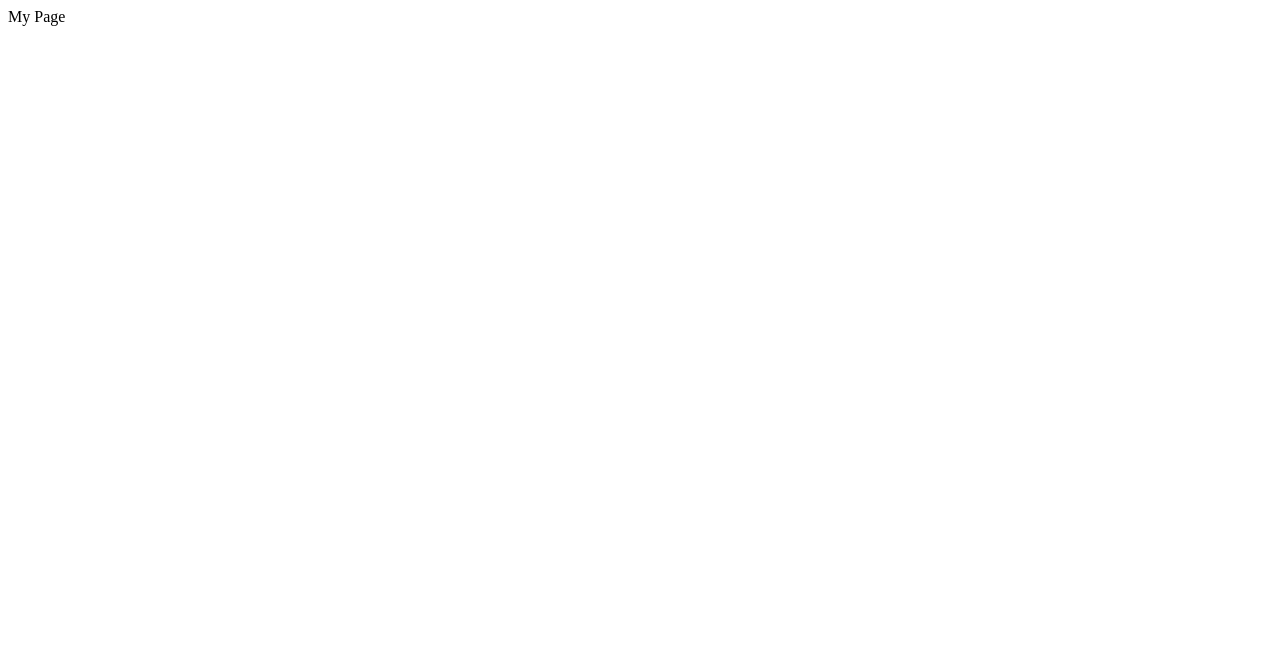
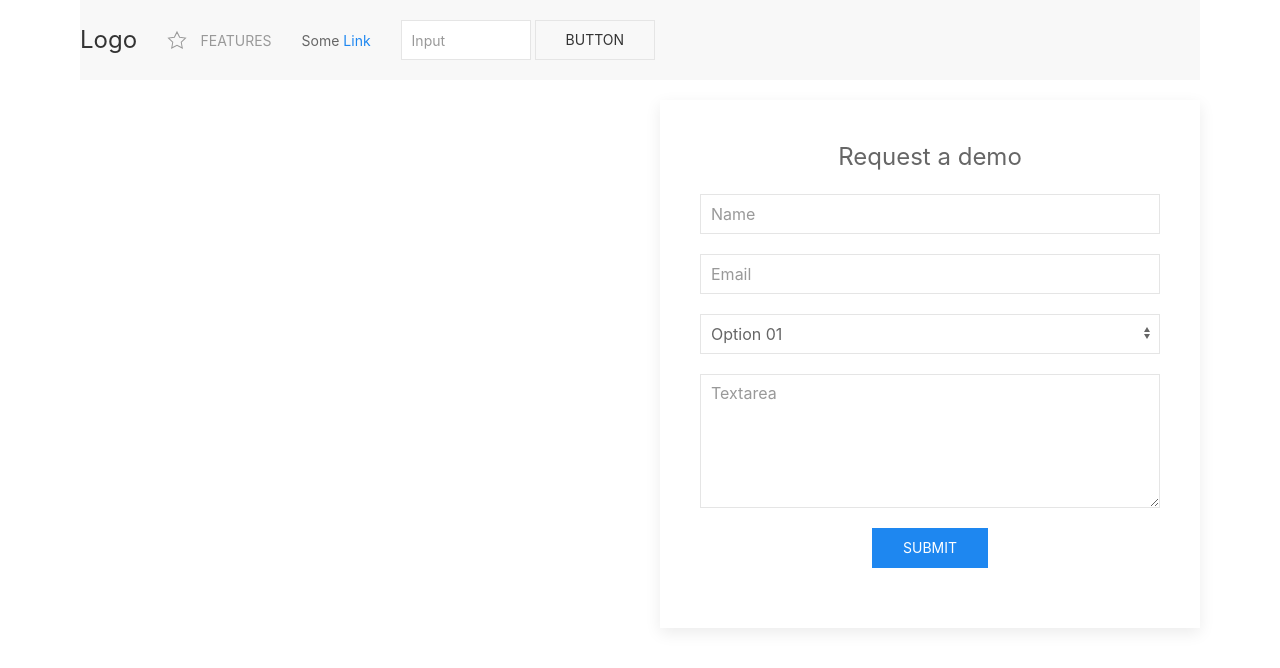
Before and after one commit to stewiethepro/form-integration-demo, a plain HTML site: page index.html in a window 1280 px wide. Drawn offline with nearby package versions, Linux system fonts and the light colour scheme.

Commit message:
Second commit

```diff
--- a/index.html
+++ b/index.html
@@ -1 +1,115 @@
-My Page
+<!DOCTYPE html>
+<html lang="en" dir="ltr">
+  <head>
+    <meta charset="utf-8">
+    <title>Test 2</title>
+    <!-- UIkit CSS -->
+    <link rel="stylesheet" href="https://cdnjs.cloudflare.com/ajax/libs/uikit/3.1.5/css/uikit.min.css" />
+
+    <!-- UIkit JS -->
+    <script src="https://cdnjs.cloudflare.com/ajax/libs/uikit/3.1.5/js/uikit.min.js"></script>
+    <script src="https://cdnjs.cloudflare.com/ajax/libs/uikit/3.1.5/js/uikit-icons.min.js"></script>
+  </head>
+  <body>
+
+    <!-- Nav -->
+    <div class="uk-container container-hero uk-height-viewport">
+    <nav class="uk-navbar-container navbar uk-margin" uk-navbar>
+      <div class="uk-navbar-left">
+
+          <a class="uk-navbar-item uk-logo" href="#">Logo</a>
+
+          <ul class="uk-navbar-nav">
+              <li>
+                  <a href="#">
+                      <span class="uk-icon uk-margin-small-right" uk-icon="icon: star"></span>
+                      Features
+                  </a>
+              </li>
+          </ul>
+
+          <div class="uk-navbar-item">
+              <div>Some <a href="#">Link</a></div>
+          </div>
+
+          <div class="uk-navbar-item">
+              <form action="javascript:void(0)">
+                  <input class="uk-input uk-form-width-small" type="text" placeholder="Input">
+                  <button class="uk-button uk-button-default">Button</button>
+              </form>
+          </div>
+
+      </div>
+    </nav>
+
+
+    <div class="uk-child-width-expand@s uk-text-center content" uk-grid>
+
+    <!-- Left -->
+    <div>
+      <div>
+        <div class="uk-card uk-card-default">
+
+        </div>
+      </div>
+    </div>
+    <div class="right-panel">
+      <div class="uk-card uk-card-default uk-card-body">
+        <form id="sales-demo-form" method="GET" target="_blank" action="javascript:submitForm()">
+          <fieldset class="uk-fieldset">
+
+              <!-- Title -->
+              <legend class="uk-legend">Request a demo</legend>
+
+              <!-- Name field-->
+              <div class="uk-margin">
+                  <input class="uk-input" name="name" id="name" type="text" placeholder="Name">
+              </div>
+              <!-- Email field-->
+              <div class="uk-margin">
+                  <input class="uk-input" name="email" id="email" type="email" placeholder="Email">
+              </div>
+
+              <div class="uk-margin">
+                  <select class="uk-select">
+                      <option>Option 01</option>
+                      <option>Option 02</option>
+                  </select>
+              </div>
+
+              <div class="uk-margin">
+                  <textarea class="uk-textarea" rows="5" placeholder="Textarea"></textarea>
+              </div>
+              <div class="uk-margin">
+                  <button class="uk-button uk-button-primary" type="submit">Submit</button>
+              </div>
+
+          </fieldset>
+        </form>
+      </div>
+    </div>
+    </div>
+  </div>
+
+    <script>
+    function submitForm() {
+
+    var demoForm = document.getElementById("sales-demo-form");
+
+    name = encodeURIComponent(demoForm.name.value);
+    email = encodeURIComponent(demoForm.email.value);
+    company = encodeURIComponent(demoForm.company.value);
+    city = encodeURIComponent(demoForm.city.value);
+    state = encodeURIComponent(demoForm.state.value);
+
+    data = [name, email, company, city, state];
+    console.log(data);
+
+    redirectURL = "https://go.oncehub.com/ANRDiscoveryCall?soskip=1&name=" + name + "&email=" + email + "&company=" + company + "&city=" + city + "&state=" + state;
+    console.log(redirectURL);
+    window.open(redirectURL, '_blank');
+    }
+    </script>
+
+  </body>
+</html>
--- /dev/null
+++ b/style.css
@@ -0,0 +1,30 @@
+.container-hero {
+  padding-left: 0;
+  padding-right: 0;
+  padding-top: 0;
+  padding-bottom: 0;
+  margin-left: 0;
+  margin-right: 0;
+  margin-top: 0;
+  margin-bottom: 0;
+  max-width: 100%;
+}
+.navbar {
+  padding-left: 0;
+  padding-right: 0;
+  padding-top: 0;
+  padding-bottom: 0;
+  margin-left: 0;
+  margin-right: 0;
+  margin-top: 0;
+  margin-bottom: 0;
+}
+.content {
+  padding-top: 50px;
+}
+.right-panel {
+  padding-left: 0;
+}
+.left-panel-image {
+  height: 100vh!important;
+}
```
Also changed, not shown: 1 other file.
